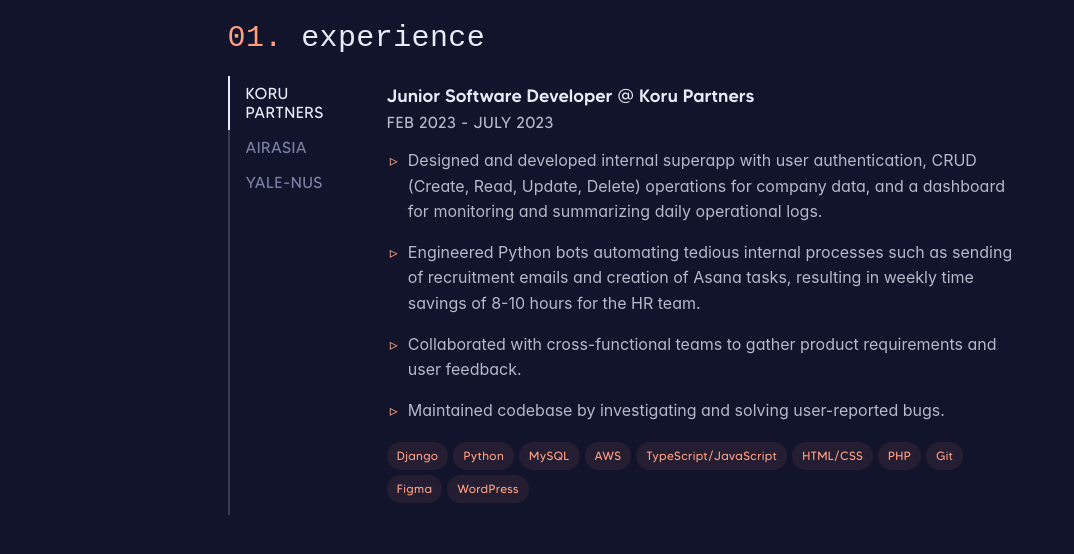
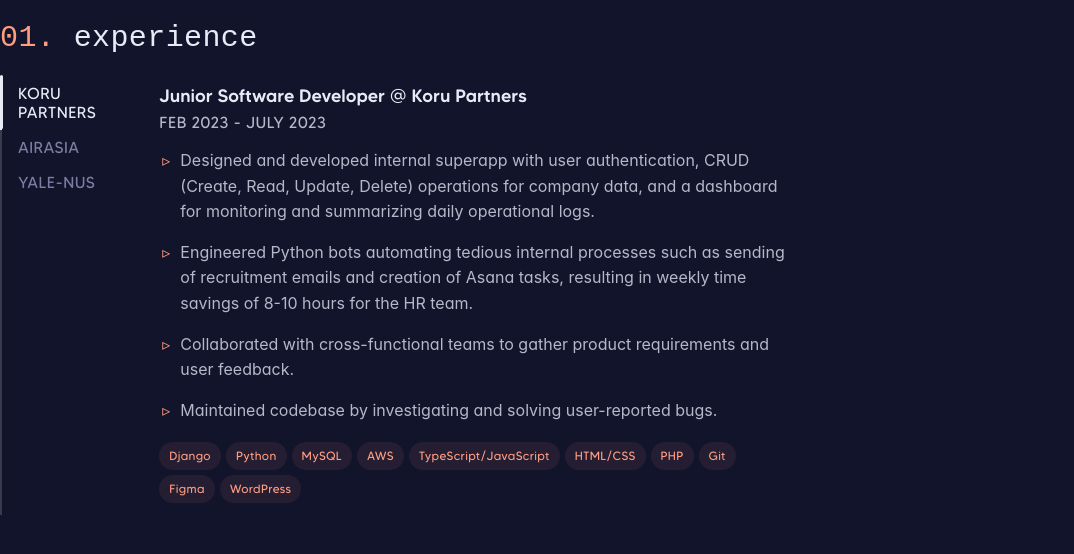
Before and after one commit to yauyenching/portfolio-site, a Next.js app: page /sections/Experience in a window 1280 px wide. Shown: the top 554 px of the page, without its empty margins (0-1074 px from the left). Built offline with nearby package versions, Linux system fonts and the light colour scheme; a web font is replaced by a local one.

Commit message:
feat: Add moving tab indicator to Experience

```diff
--- a/pages/sections/Experience.tsx
+++ b/pages/sections/Experience.tsx
@@ -12,29 +12,70 @@
   Flex,
   Text,
   Link,
+  TabIndicator,
 } from '@chakra-ui/react'
 import SectionHeading from 'components/SectionHeading'
 import SkillTag from 'components/SkillTag'
-import { PropsWithChildren } from 'react'
+import { PropsWithChildren, useRef, useEffect, useState } from 'react'
 import { v4 as uuidv4 } from 'uuid'
+import { motion, AnimatePresence } from 'framer-motion'
+
+const routesAnimationVariants = {
+  hidden: {
+    opacity: 0,
+    // y: '200px',
+  },
+  visible: {
+    opacity: 1,
+    // y: 0,
+    transition: { delay: 0.1, duration: 0.2, style: 'easeOut' },
+  },
+  exit: {
+    // y: '-200px',
+    opacity: 0,
+    transition: {
+      duration: 0.1,
+      // style: 'easeOut'
+    },
+  },
+}
 
 export default function Experience() {
-  interface JobExperienceItemProps {
+  interface JobExperienceTabPanelProps {
     jobTitle: string
     company: string
     employmentDateRange: string
     skills: string[]
+    // changeHeight: (_: string) => void
   }
 
-  function JobExperienceItem({
+  function JobExperienceTabPanel({
     jobTitle,
     company,
     employmentDateRange,
     skills,
+    // changeHeight,
     children,
-  }: PropsWithChildren<JobExperienceItemProps>) {
+  }: PropsWithChildren<JobExperienceTabPanelProps>) {
+    // const currentPanelRef = useRef<HTMLDivElement>(null)
+    // console.log(currentPanelRef.current?.clientHeight);
+    // useEffect(() => {
+    //   changeHeight(currentPanelRef.current?.clientHeight + 'px')
+    // })
     return (
-      <Box>
+      <TabPanel
+        // as={AnimatePresence} initial={false} mode='wait'
+      >
+        <Box
+          // as={motion.div}
+          // variants={routesAnimationVariants}
+          // initial='hidden'
+          // animate='visible'
+          // exit='exit'
+          // pos='absolute'
+          // ref={currentPanelRef}
+          // padding={{ base: '10px', sm: '10px 25px' }}
+        >
           <Heading as='h2' fontSize='lg' m={0}>
             {jobTitle} <span style={{ fontWeight: 'normal' }}>@ </span>
             {company}
@@ -44,28 +85,42 @@
           </Heading>
           <Box textAlign='left'>
             {children}
-          {skills.map((skill, i) => (
+            {skills.map((skill) => (
               <SkillTag key={uuidv4()}>{skill}</SkillTag>
             ))}
           </Box>
         </Box>
+      </TabPanel>
     )
   }
 
+  // const [height, setHeight] = useState('450px')
+
   return (
-    <Flex alignItems='center' flexDir='column'>
     <Box>
       <SectionHeading sectionId={1} sectionTitle='Experience' />
-        <Tabs orientation={useBreakpointValue({ base: 'horizontal', sm: 'vertical' })} maxW={825}>
+      <Tabs
+        orientation={useBreakpointValue({ base: 'horizontal', sm: 'vertical' })}
+        isLazy
+        pos='relative'
+        // maxW='90vw'
+        maxW='825px'
+      >
         <TabList>
           <Tab>Koru Partners</Tab>
           <Tab>AirAsia</Tab>
           <Tab>Yale-NUS</Tab>
         </TabList>
+        <TabIndicator
+          mt='-1.5px'
+          height='2.5px'
+          width='2.5px'
+          bg='brand.title'
+          borderRadius='2px'
+        />
 
         <TabPanels>
-            <TabPanel>
-              <JobExperienceItem
+          <JobExperienceTabPanel
             jobTitle='Junior Software Developer'
             company='Koru Partners'
             employmentDateRange='Feb 2023 - July 2023'
@@ -81,17 +136,18 @@
               'Figma',
               'WordPress',
             ]}
+            // changeHeight={setHeight}
           >
             <UnorderedList>
               <ListItem>
                 Designed and developed internal superapp with user authentication, CRUD (Create,
-                    Read, Update, Delete) operations for company data, and a dashboard for
-                    monitoring and summarizing daily operational logs.
+                Read, Update, Delete) operations for company data, and a dashboard for monitoring
+                and summarizing daily operational logs.
               </ListItem>
               <ListItem>
                 Engineered Python bots automating tedious internal processes such as sending of
-                    recruitment emails and creation of Asana tasks, resulting in weekly time savings
-                    of 8-10 hours for the HR team.
+                recruitment emails and creation of Asana tasks, resulting in weekly time savings of
+                8-10 hours for the HR team.
               </ListItem>
               <ListItem>
                 Collaborated with cross-functional teams to gather product requirements and user
@@ -101,10 +157,8 @@
                 Maintained codebase by investigating and solving user-reported bugs.
               </ListItem>
             </UnorderedList>
-              </JobExperienceItem>
-            </TabPanel>
-            <TabPanel>
-              <JobExperienceItem
+          </JobExperienceTabPanel>
+          <JobExperienceTabPanel
             jobTitle='Product Analyst Intern'
             company='AirAsia'
             employmentDateRange='June 2021 - Sep 2021'
@@ -117,34 +171,34 @@
               'Survey Design',
               'Market Research',
             ]}
+            // changeHeight={setHeight}
           >
             <UnorderedList>
               <ListItem>
-                    Analyzed user data in Python to identify key insights for demographics and
-                    behavior on newly launched EdTech platform.
+                Analyzed user data in Python to identify key insights for demographics and behavior
+                on newly launched EdTech platform.
               </ListItem>
               <ListItem>
                 Designed and executed user testing survey on 680 users to gather feedback and
                 identify bottlenecks in low purchase conversion of 20%.
               </ListItem>
               <ListItem>
-                    Conducted in-depth competitor research, gathering and analyzing market
-                    intelligence to identify key strengths, weaknesses, opportunities, and threats
-                    (SWOT analysis) and presented to senior management.
+                Conducted in-depth competitor research, gathering and analyzing market intelligence
+                to identify key strengths, weaknesses, opportunities, and threats (SWOT analysis)
+                and presented to senior management.
               </ListItem>
               <ListItem>
                 Identified market opportunity to target key customer segment of 1000+ university
                 students and led business pitch and communications with external stakeholders.
               </ListItem>
             </UnorderedList>
-              </JobExperienceItem>
-            </TabPanel>
-            <TabPanel>
-              <JobExperienceItem
+          </JobExperienceTabPanel>
+          <JobExperienceTabPanel
             jobTitle='Computational Research Assistant'
             company='Yale-NUS College'
             employmentDateRange='May 2020 - Apr 2021'
             skills={['R', 'JavaScript', 'D3.js', 'Docker', 'Linux']}
+            // changeHeight={setHeight}
           >
             <UnorderedList>
               <ListItem>
@@ -170,11 +224,9 @@
                     .
                   </ListItem> */}
             </UnorderedList>
-              </JobExperienceItem>
-            </TabPanel>
+          </JobExperienceTabPanel>
         </TabPanels>
       </Tabs>
     </Box>
-    </Flex>
   )
 }
--- a/styles/tabsTheme.ts
+++ b/styles/tabsTheme.ts
@@ -9,8 +9,9 @@
   tab: {
     justifyContent: 'left', // change the font weight
     fontFamily: 'heading',
+    color: 'brand.titleMuted',
     background: 'none',
-    border: 'none',
+    borderStyle: { base: 'none none solid none', sm: 'none none none solid' },
     textTransform: 'uppercase',
     letterSpacing: '0.025em',
     textAlign: 'left',
```
Lines whose indentation alone changed are shown as unchanged.
